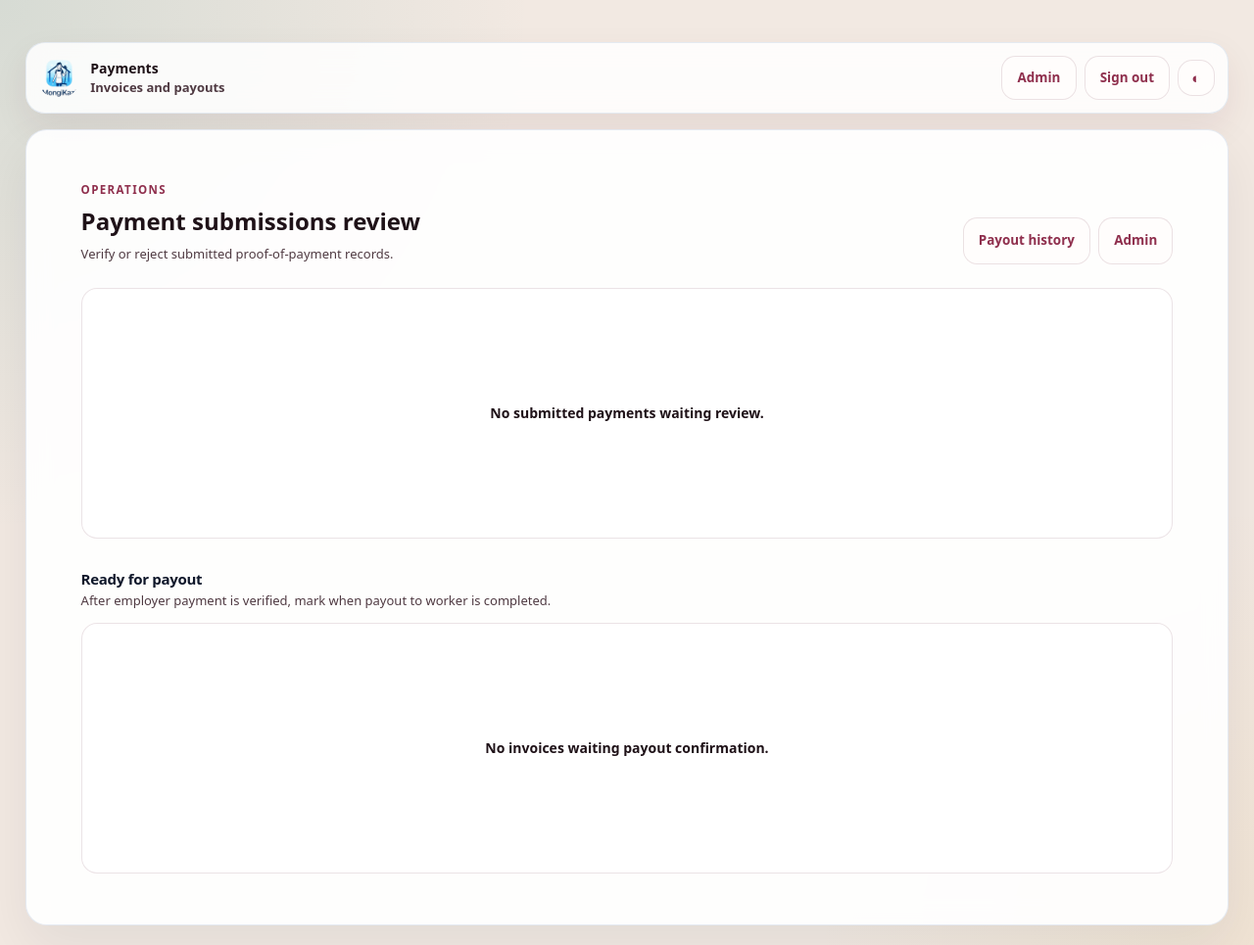
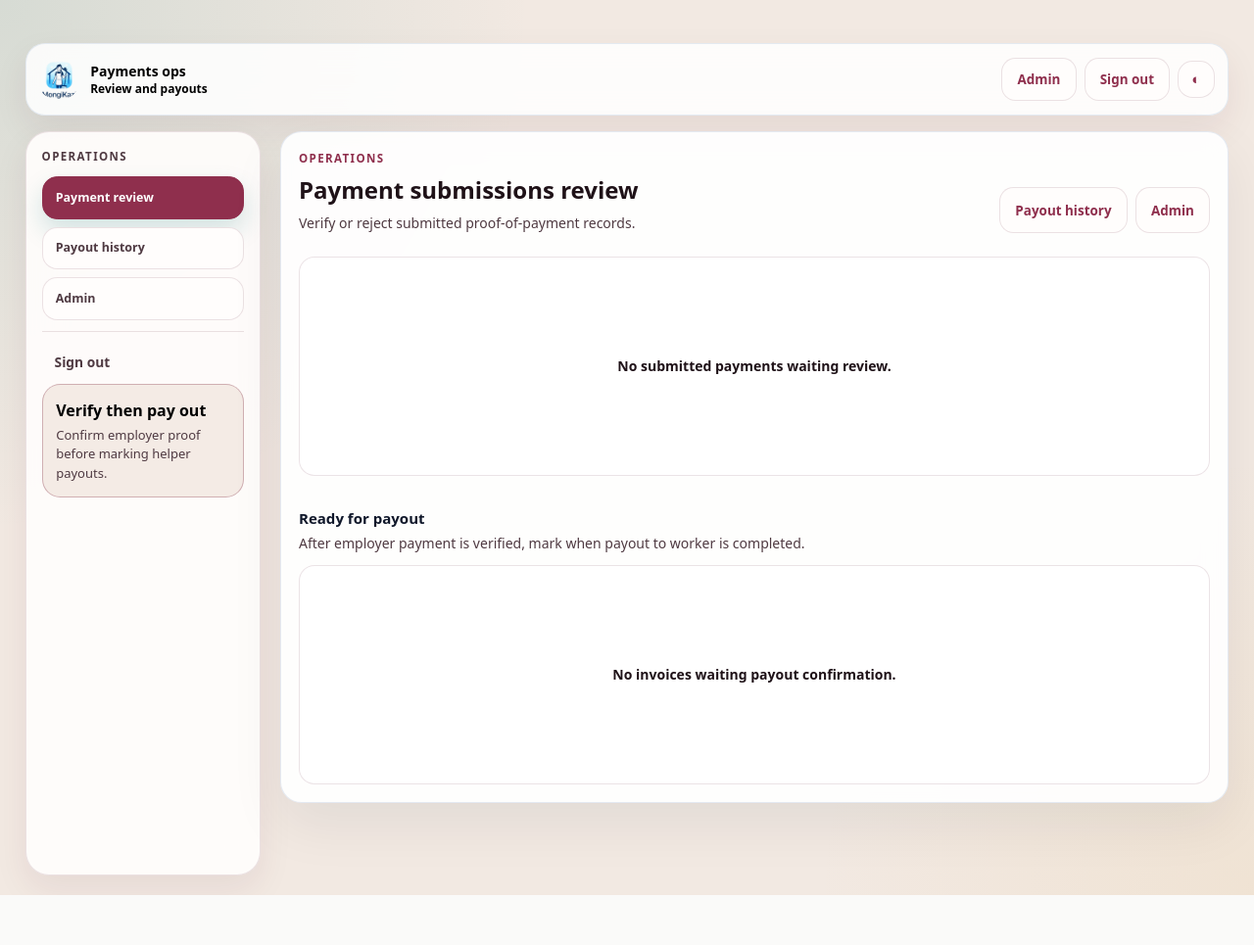
Before and after one commit to lvnzip001/Mongikazi, a Django app: page /payments/operations/review/ in a window 1280 px wide. Shown: the whole page at 98% size. After the commit the page ends 914 px from the top, so only its background shows below. Run offline with Django 5.2, Linux system fonts and the light colour scheme; the visitor is signed in with stand-in values (Sample User, id 1); data comes from the database, SQL or seed files in the repository; data that the repository does not hold is empty; some libraries are stand-ins or nearby versions.

Commit message:
Enhance payments UI with new sidebar and subnavigation styles; update templates for consistent layout and accessibility

```diff
--- a/payments/static/payments/css/payments.css
+++ b/payments/static/payments/css/payments.css
@@ -254,3 +254,73 @@ html[data-theme="dark"] .mk-btn-secondary {
   font-size: 0.78rem;
   font-weight: 700;
 }
+
+/* Operations payments — sidebar + mobile subnav (bookings-style) */
+.mk-payments-sidebar-label {
+  font-size: 0.72rem;
+  font-weight: 800;
+  letter-spacing: 0.12em;
+  text-transform: uppercase;
+  color: var(--mk-muted);
+}
+
+.mk-subnav {
+  display: flex;
+  flex-wrap: wrap;
+  gap: 0.45rem;
+  margin-bottom: 0.9rem;
+}
+
+.mk-subnav-link,
+.mk-side-link {
+  display: inline-flex;
+  align-items: center;
+  justify-content: center;
+  border: 1px solid var(--mk-border);
+  background: var(--mk-surface);
+  color: var(--mk-muted);
+  font-size: 0.78rem;
+  font-weight: 700;
+  text-decoration: none;
+  transition: background-color 160ms ease, border-color 160ms ease, color 160ms ease, transform 160ms ease;
+}
+
+.mk-subnav-link {
+  padding: 0.55rem 0.82rem;
+  border-radius: 0.9rem;
+}
+
+.mk-side-link {
+  justify-content: flex-start;
+  width: 100%;
+  padding: 0.72rem 0.82rem;
+  border-radius: 0.95rem;
+}
+
+.mk-subnav-link.is-active,
+.mk-side-link.is-active {
+  background: var(--mk-primary);
+  border-color: var(--mk-primary);
+  color: #fff;
+  box-shadow: 0 12px 24px rgba(15, 118, 110, 0.18);
+}
+
+html[data-theme="dark"] .mk-subnav-link,
+html[data-theme="dark"] .mk-side-link {
+  border-color: #334155;
+  background: #0f172a;
+  color: #94a3b8;
+}
+
+.mk-subnav-link:hover,
+.mk-side-link:hover {
+  background: var(--mk-secondary);
+  transform: translateY(-1px);
+}
+
+.mk-subnav-link.is-active:hover,
+.mk-side-link.is-active:hover {
+  background: var(--mk-primary-dark);
+  border-color: var(--mk-primary-dark);
+  color: #fff;
+}
--- a/payments/templates/base/base_payments.html
+++ b/payments/templates/base/base_payments.html
@@ -7,34 +7,81 @@
   <title>{% block title %}MongiKazi Payments{% endblock %}</title>
   {% include "partials/mk_head.html" %}
   <link rel="stylesheet" href="{% static 'website/css/mk-portal.css' %}">
-  <link rel="stylesheet" href="{% static 'website/css/public_app.css' %}">
+  <link rel="stylesheet" href="{% static 'website/css/mk-polish.css' %}">
   <link rel="stylesheet" href="{% static 'payments/css/payments.css' %}">
+  {% block extra_css %}{% endblock %}
 </head>
 <body class="mk-body min-h-screen bg-mk-bg text-mk-text font-sans antialiased">
+
+{% if portal_kind == "worker" %}
+  <a href="#payments-content" class="mk-skip-link">Skip to content</a>
+  <div class="mk-shell">
+    {% include "partials/portal_worker_sidebar.html" %}
+    <div class="mk-main">
+      <header class="mk-topbar mk-mobile-header">
+        <div class="min-w-0">
+          <p class="truncate text-base font-bold text-mk-text">Earnings</p>
+          <p class="hidden text-xs font-semibold text-mk-muted sm:block">Invoices and payout status</p>
+        </div>
+        <div class="flex items-center gap-2">
+          <a href="{{ work_profile_url }}" class="mk-top-link hidden sm:inline-flex">Work profile</a>
+          <a href="{% url 'accounts:logout_confirm' %}" class="mk-top-link mk-top-link--signout hidden sm:inline-flex">Sign out</a>
+          <button type="button" data-theme-toggle class="mk-icon-button" aria-label="Toggle dark mode" aria-pressed="false">&#9680;</button>
+        </div>
+      </header>
+      {% if messages %}
+        <div class="mb-4 grid gap-2" aria-live="polite">
+          {% for message in messages %}
+            <div class="mk-alert">{{ message }}</div>
+          {% endfor %}
+        </div>
+      {% endif %}
+      <main id="payments-content" class="pb-24 lg:pb-0">
+        <section class="mk-portal-panel">
+
+{% elif portal_kind == "employer" %}
+  <a href="#payments-content" class="mk-skip-link">Skip to content</a>
+  <div class="mk-shell">
+    {% include "partials/portal_employer_sidebar.html" %}
+    <div class="mk-main">
+      <header class="mk-topbar mk-mobile-header">
+        <div class="min-w-0">
+          <p class="truncate text-base font-bold text-mk-text">Payments</p>
+          <p class="hidden text-xs font-semibold text-mk-muted sm:block">Invoices and proof of payment</p>
+        </div>
+        <div class="flex items-center gap-2">
+          <a href="{{ employer_profile_url }}" class="mk-top-link hidden sm:inline-flex">Profile setup</a>
+          <a href="{% url 'accounts:logout_confirm' %}" class="mk-top-link mk-top-link--signout hidden sm:inline-flex">Sign out</a>
+          <button type="button" data-theme-toggle class="mk-icon-button" aria-label="Toggle dark mode" aria-pressed="false">&#9680;</button>
+        </div>
+      </header>
+      {% if messages %}
+        <div class="mb-4 grid gap-2" aria-live="polite">
+          {% for message in messages %}
+            <div class="mk-alert">{{ message }}</div>
+          {% endfor %}
+        </div>
+      {% endif %}
+      <main id="payments-content" class="pb-24 lg:pb-0">
+        <section class="mk-portal-panel">
+
+{% else %}
+  <a href="#payments-content" class="mk-skip-link">Skip to content</a>
   <main class="mk-page-wrap">
     <header class="mk-topbar mk-mobile-header">
-      <a href="{% if portal_kind == 'worker' %}{% url 'payments:worker_earnings' %}{% elif portal_kind == 'operations' %}{% url 'payments:operations_payments_review' %}{% else %}{% url 'payments:employer_invoices' %}{% endif %}" class="flex min-w-0 items-center gap-3">
+      <a href="{% url 'payments:operations_payments_review' %}" class="flex min-w-0 items-center gap-3">
         <img src="{% static 'website/img/logo.png' %}" alt="MongiKazi logo" class="h-10 w-10 rounded-2xl object-cover">
         <span class="min-w-0">
-          <strong class="block truncate text-sm font-extrabold text-mk-text">Payments</strong>
-          <span class="block truncate text-xs font-semibold text-mk-muted">Invoices and payouts</span>
+          <strong class="block truncate text-sm font-extrabold text-mk-text">Payments ops</strong>
+          <span class="block truncate text-xs font-semibold text-mk-muted">Review and payouts</span>
         </span>
       </a>
       <div class="flex flex-wrap items-center justify-end gap-2">
-        {% if portal_kind == 'worker' %}
-          <a href="{% url 'worker_portal:dashboard' %}" class="mk-top-link">My Work</a>
-          <a href="{{ work_profile_url }}" class="mk-top-link hidden sm:inline-flex">Profile</a>
-        {% elif portal_kind == 'operations' %}
-          <a href="{% url 'admin:index' %}" class="mk-top-link hidden sm:inline-flex">Admin</a>
-        {% else %}
-          <a href="{% url 'employer_portal:dashboard' %}" class="mk-top-link">Workspace</a>
-          <a href="{{ employer_profile_url }}" class="mk-top-link hidden sm:inline-flex">Profile</a>
-        {% endif %}
+        <a href="{% url 'admin:index' %}" class="mk-top-link hidden sm:inline-flex">Admin</a>
         <a href="{% url 'accounts:logout_confirm' %}" class="mk-top-link mk-top-link--signout">Sign out</a>
         <button type="button" data-theme-toggle class="mk-icon-button" aria-label="Toggle dark mode" aria-pressed="false">&#9680;</button>
       </div>
     </header>
-
     {% if messages %}
       <div class="mb-4 grid gap-2" aria-live="polite">
         {% for message in messages %}
@@ -42,14 +89,47 @@
         {% endfor %}
       </div>
     {% endif %}
+    <div class="grid gap-5 lg:grid-cols-[240px_minmax(0,1fr)]">
+      {% include "partials/portal_payments_ops_sidebar.html" %}
+      <div class="min-w-0">
+        {% include "partials/portal_payments_ops_subnav.html" %}
+        <section id="payments-content" class="mk-card mk-surface-card">
+          <div class="mk-content-panel">
 
-    <section class="mk-card mk-surface-card">
-      <div class="mk-content-panel">
-      {% block content %}{% endblock %}
+{% endif %}
+
+{% block content %}{% endblock %}
+
+{% if portal_kind == "worker" %}
+        </section>
+      </main>
+    </div>
+  </div>
+  {% include "partials/portal_worker_mobile_nav.html" %}
+
+{% elif portal_kind == "employer" %}
+        </section>
+      </main>
+    </div>
+  </div>
+  {% include "partials/portal_employer_mobile_nav.html" %}
+
+{% else %}
+          </div>
+        </section>
       </div>
-    </section>
+    </div>
   </main>
-  <script src="{% static 'website/js/mk-theme.js' %}"></script>
-  <script src="{% static 'payments/js/payments.js' %}"></script>
+{% endif %}
+
+<script src="{% static 'website/js/mk-theme.js' %}"></script>
+{% if portal_kind == "worker" %}
+  <script src="{% static 'worker_portal/js/worker_portal.js' %}"></script>
+{% elif portal_kind == "employer" %}
+  <script src="{% static 'employer_portal/js/employer_portal.js' %}"></script>
+{% endif %}
+<script src="{% static 'payments/js/payments.js' %}"></script>
+{% block extra_js %}{% endblock %}
+
 </body>
 </html>
--- a/payments/templates/payments/employer_invoice_detail.html
+++ b/payments/templates/payments/employer_invoice_detail.html
@@ -3,7 +3,7 @@
 {% block title %}{{ invoice.invoice_number }} | MongiKazi{% endblock %}
 
 {% block content %}
-<div class="p-5 sm:p-6 lg:p-8">
+<div>
   <div class="flex flex-wrap items-end justify-between gap-3">
     <div>
       <p class="mk-eyebrow">Invoice</p>
--- a/payments/templates/payments/employer_invoices.html
+++ b/payments/templates/payments/employer_invoices.html
@@ -3,7 +3,7 @@
 {% block title %}Employer Invoices | MongiKazi{% endblock %}
 
 {% block content %}
-<div class="p-5 sm:p-6 lg:p-8">
+<div>
   <div class="flex flex-wrap items-end justify-between gap-3">
     <div>
       <p class="mk-eyebrow">Employer payments</p>
--- a/payments/templates/payments/operations_payments_review.html
+++ b/payments/templates/payments/operations_payments_review.html
@@ -3,7 +3,7 @@
 {% block title %}Operations Review | MongiKazi{% endblock %}
 
 {% block content %}
-<div class="p-5 sm:p-6 lg:p-8">
+<div>
   <div class="flex flex-wrap items-end justify-between gap-3">
     <div>
       <p class="mk-eyebrow">Operations</p>
--- a/payments/templates/payments/operations_payout_history.html
+++ b/payments/templates/payments/operations_payout_history.html
@@ -3,7 +3,7 @@
 {% block title %}Payout History | MongiKazi{% endblock %}
 
 {% block content %}
-<div class="p-5 sm:p-6 lg:p-8">
+<div>
   <div class="flex flex-wrap items-end justify-between gap-3">
     <div>
       <p class="mk-eyebrow">Operations</p>
--- a/payments/templates/payments/worker_earnings.html
+++ b/payments/templates/payments/worker_earnings.html
@@ -3,7 +3,7 @@
 {% block title %}Worker Earnings | MongiKazi{% endblock %}
 
 {% block content %}
-<div class="p-5 sm:p-6 lg:p-8">
+<div>
   <div class="flex flex-wrap items-end justify-between gap-3">
     <div>
       <p class="mk-eyebrow">Worker earnings</p>
```
Also changed, not shown: payments/tests.py (+17 -0 lines).
